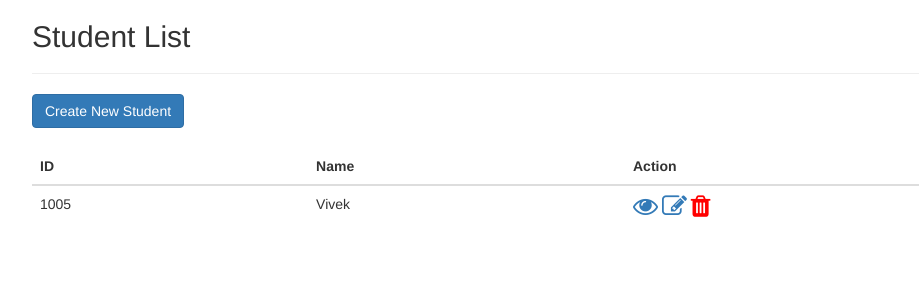
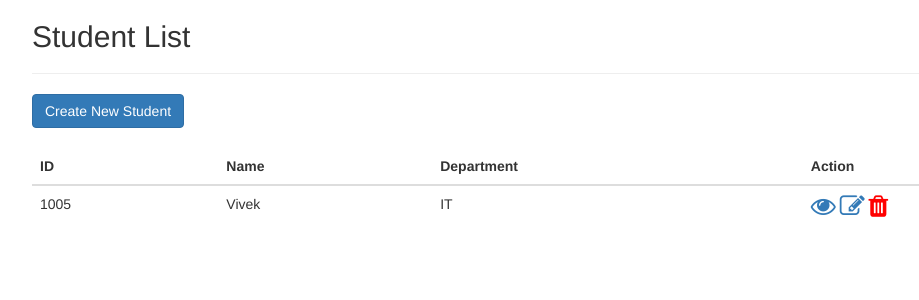
Before and after one commit to adminvivek/django-application, a Django app: template app/templates/app/student_list.html in a window 1280 px wide. Shown: the top 300 px of the page, without its empty margins (38-957 px from the left). Run offline with Django 5.2, Linux system fonts and the light colour scheme; the template is opened without the code that fills it: values that come from a table or form of the project are taken from there, others are empty; data comes from the database, SQL or seed files in the repository; parts of the project's set-up code (start-up, migrations or seed data) failed here and were passed over; some libraries are stand-ins or nearby versions.

Commit message:
changes in listing file

```diff
--- a/app/templates/app/student_list.html
+++ b/app/templates/app/student_list.html
@@ -20,6 +20,7 @@
       <tr>
         <th>ID</th>
         <th>Name</th>
+        <th>Department</th>
         <th>Action</th>
       </tr>
     </thead>
@@ -29,6 +30,7 @@
     <tr>
         <td>{{ student.identityNumber }}</td>
         <td>{{ student.name }}</td>
+        <td>{{ student.department }}</td>
         <td>
             <a href="{% url 'student_detail' student.id %}">
                 <i class="fa fa-eye" aria-hidden="true" style="font-size: 25px;"></i>
```
